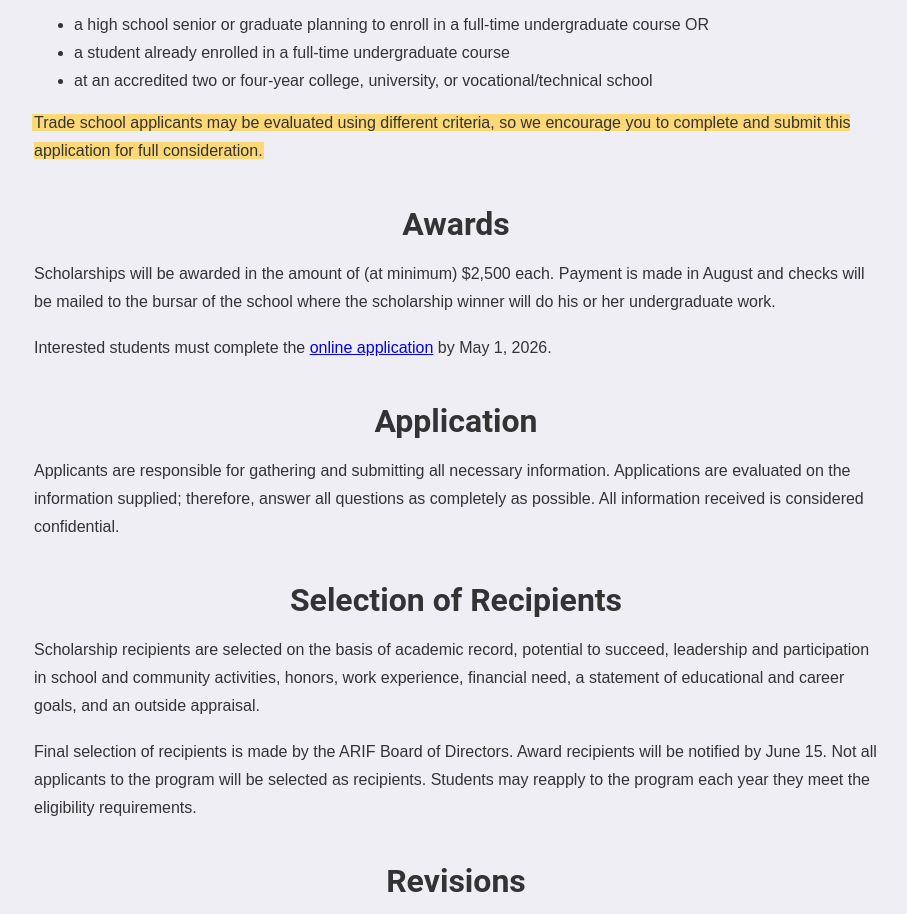
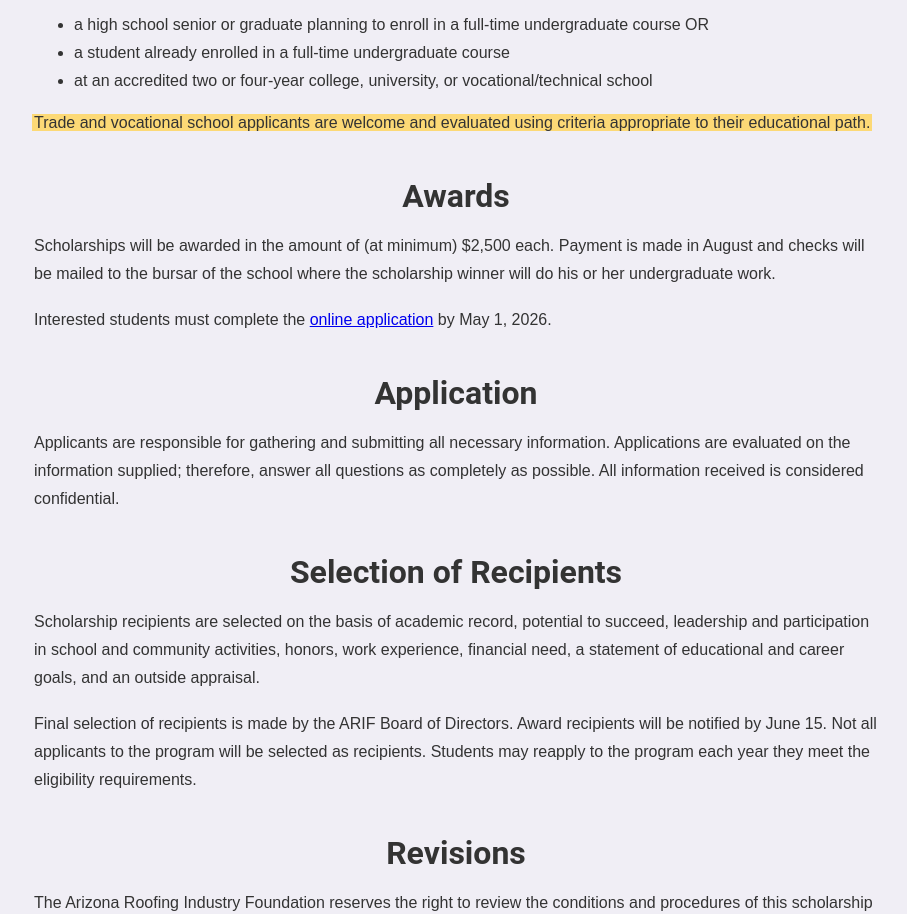
Before and after one commit to ashcreighton/azroofingfoundation, a plain HTML site: page index.html in a window 1280 px wide. Shown: the part 2295-3209 px from the top of the page, without its empty margins (184-1091 px from the left). Drawn offline with nearby package versions, Linux system fonts and the light colour scheme; a script that the page names is missing.

Commit message:
Updated verbiage encouraging submissions from trade school applicants.

```diff
--- a/index.html
+++ b/index.html
@@ -204,7 +204,7 @@ body > div.wrapper > div > div.w-container > div.w-embed.w-script > div > form >
             <li>a student already enrolled in a full-time undergraduate course</li>
             <li>at an accredited two or four-year college, university, or vocational/technical school</li>
           </ul>
-          <p><sub class="subscript">Trade school applicants may be evaluated using different criteria, so we encourage you to complete and submit this application for full consideration.</sub></p>
+          <p><sub class="subscript">Trade and vocational school applicants are welcome and evaluated using criteria appropriate to their educational path.</sub></p>
           <h2><strong>Awards</strong></h2>
           <p>Scholarships will be awarded in the amount of (at minimum) $2,500 each. Payment is made in August and checks will be mailed to the bursar of the school where the scholarship winner will do his or her undergraduate work.</p>
           <p>Interested students must complete the <a href="scholarship-application-form.html">online application</a> by May 1, 2026.</p>
```
Also changed, not shown: scholarship-application-form.html (+1 -1 lines).
